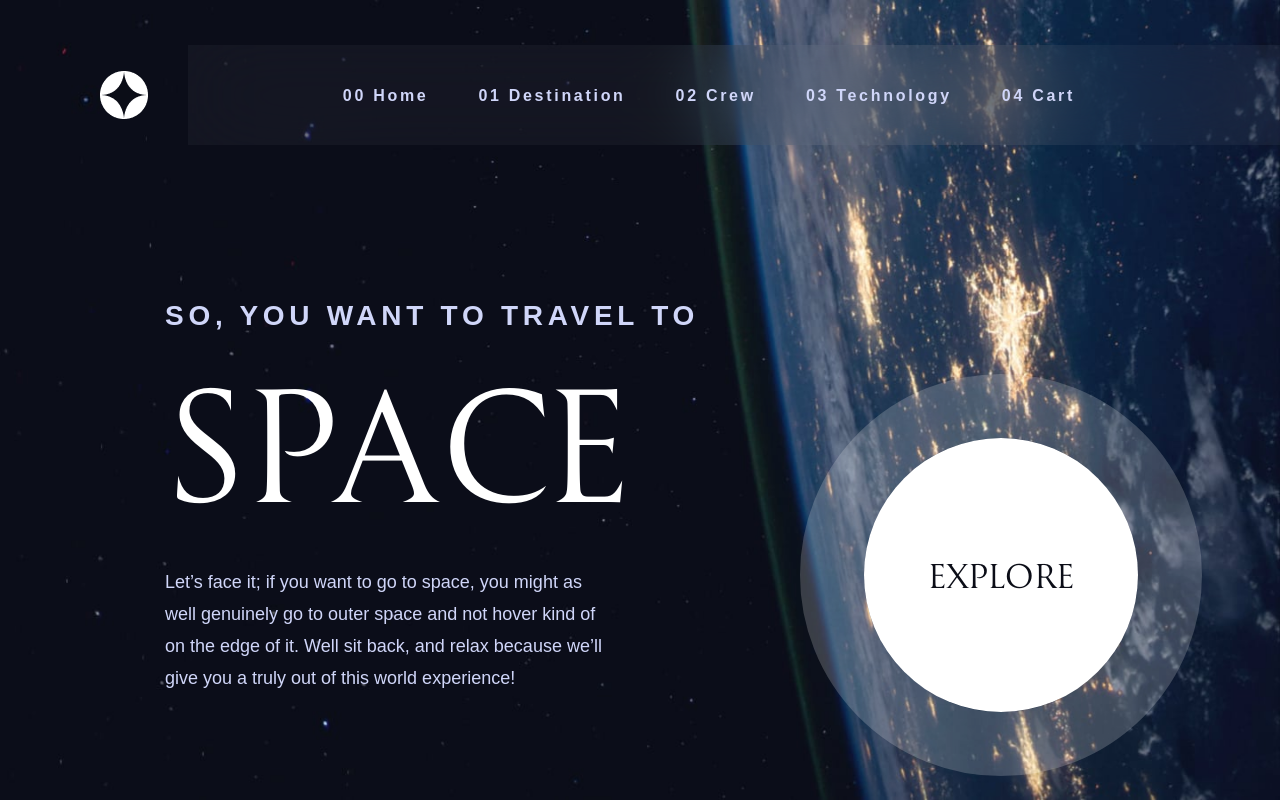
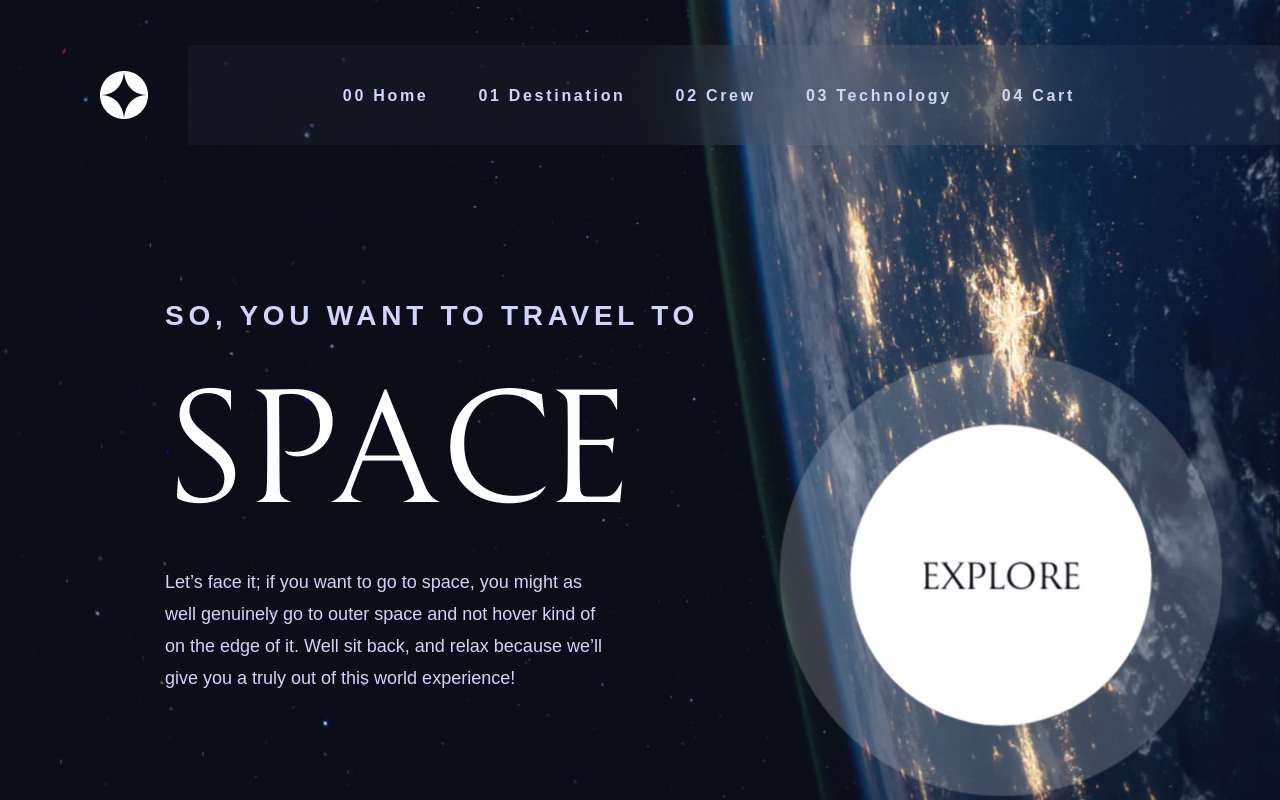
Before and after one commit to Magic1vy/space-travel, a React (Create React App) app: page / in a window 1280 px wide. In both pictures the pointer is over the button "EXPLORE". Built offline with nearby package versions, Linux system fonts and the light colour scheme; a web font is replaced by a local one.

Commit message:
Update App.css

```diff
--- a/src/App.css
+++ b/src/App.css
@@ -122,10 +122,13 @@ body{
   color: #0B0D17;
   border: none;
   position: relative;
+  transition: background-color 0.5s ease-in-out;
 }
 .home-btn-explore:hover{
   outline: 64px solid rgba(255, 255, 255, 0.196);
   backdrop-filter: blur(40.7742px);
+  transform: scale(1.1);
+
 }
 .destinationComponent{
   background-image: url("/src/assets/destination/background-destination-desktop.jpg");
```
